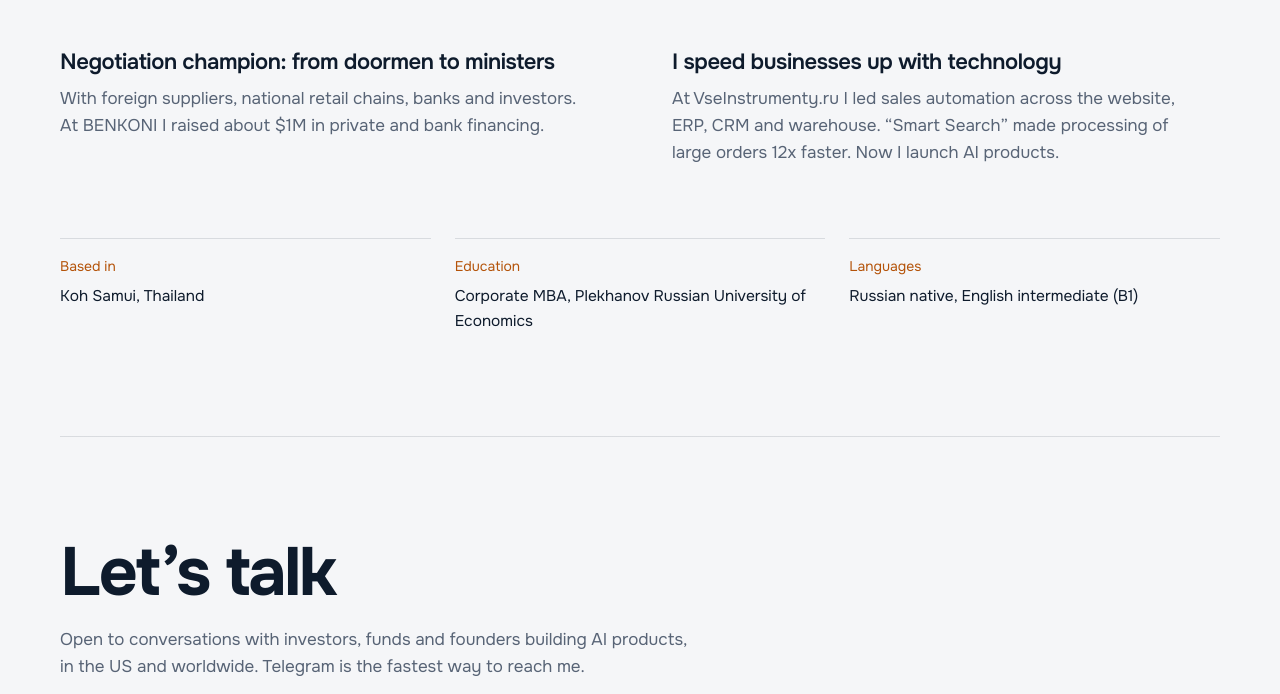
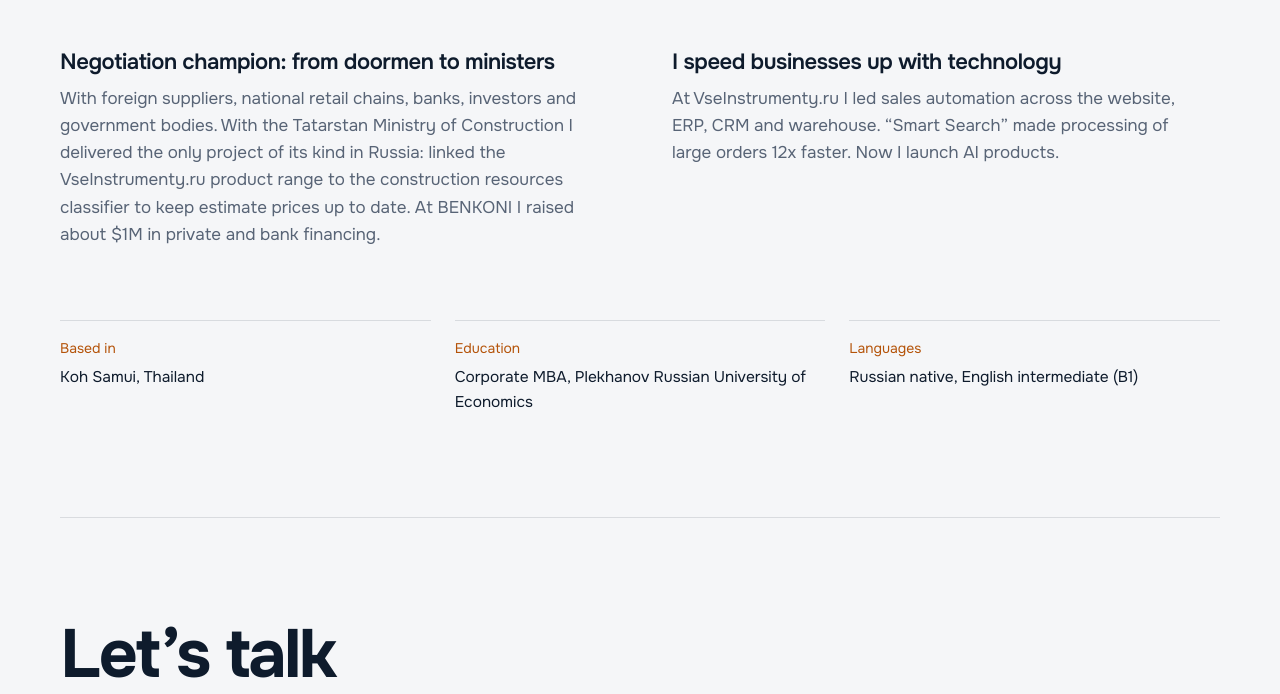
Before and after one commit to galkinart-netizen/galkinart-netizen.github.io, a plain HTML site: page en/index.html in a window 1280 px wide. Shown: the part 5634-6328 px from the top of the page. Drawn offline with Linux system fonts and the light colour scheme.

Commit message:
Negotiation block: KSR project with the Tatarstan Ministry of Construction
Co-Authored-By: Claude Opus 5.5 <noreply@anthropic.com>

```diff
--- a/en/index.html
+++ b/en/index.html
@@ -261,7 +261,7 @@
       </div>
       <div>
         <h3>Negotiation champion: from doormen to ministers</h3>
-        <p>With foreign suppliers, national retail chains, banks and investors. At BENKONI I raised about $1M in private and bank financing.</p>
+        <p>With foreign suppliers, national retail chains, banks, investors and government bodies. With the Tatarstan Ministry of Construction I delivered the only project of its kind in Russia: linked the VseInstrumenty.ru product range to the construction resources classifier to keep estimate prices up to date. At BENKONI I raised about $1M in private and bank financing.</p>
       </div>
       <div>
         <h3>I speed businesses up with technology</h3>
```
Also changed, not shown: index.html (+1 -1 lines).
